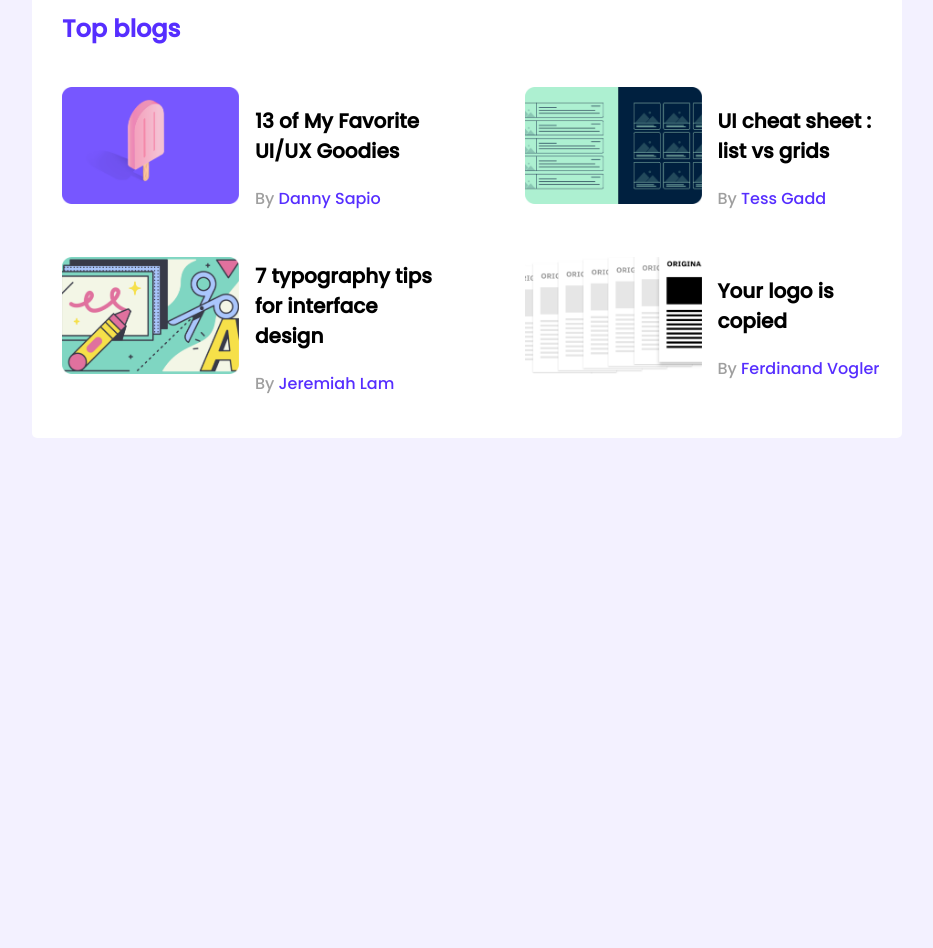
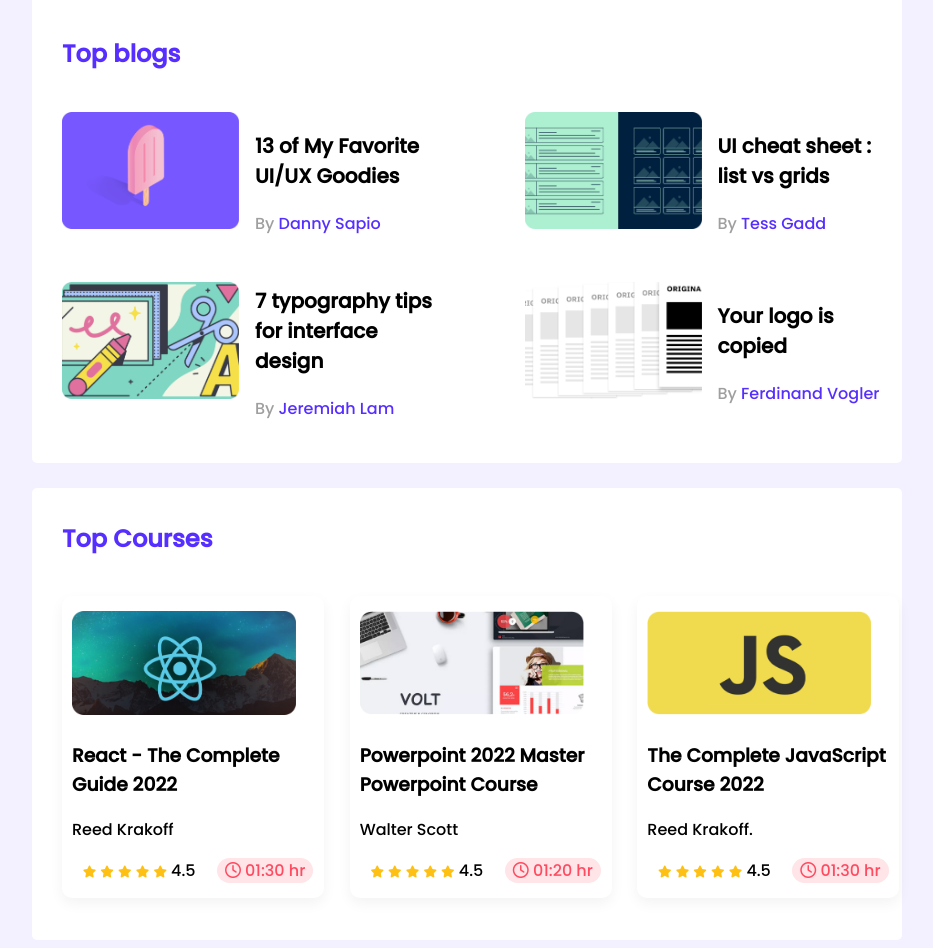
Before and after one commit to mubashwirphero1/leader-board-css3, a plain HTML site: page index.html in a window 1280 px wide. Shown: the part 354-1302 px from the top of the page, without its empty margins (173-1106 px from the left). Before the commit the page ends 800 px from the top, so only its background shows below. Drawn offline with Linux system fonts and the light colour scheme.

Commit message:
responsive done

```diff
--- a/index.html
+++ b/index.html
@@ -6,6 +6,8 @@
     <meta http-equiv="X-UA-Compatible" content="IE=edge">
     <meta name="viewport" content="width=device-width, initial-scale=1.0">
     <title>Leader Board | Programming Hero Project</title>
+    <!-- Font Awesome -->
+    <script src="https://kit.fontawesome.com/1aed777bd9.js" crossorigin="anonymous"></script>
     <!-- stylesheets -->
     <link rel="stylesheet" href="styles/style.css">
 </head>
@@ -91,6 +93,82 @@
                 </article>
             </div>
         </section>
+        <section class="container">
+            <div class="top-courses">
+                <h2 class="section-title">Top Courses</h2>
+                <div class="courses">
+                    <div class="course">
+                        <div class="course-banner">
+                            <img src="images/courses/course-1.png" alt="Image of React course">
+                        </div>
+                        <div class="course-detail">
+                            <h3 class="course-title">React - The Complete Guide 2022</h3>
+                            <p class="course-trainer">Reed Krakoff</p>
+                            <div class="course-info">
+                                <div class="ratings">
+                                    <i class="fas fa-star"></i>
+                                    <i class="fas fa-star"></i>
+                                    <i class="fas fa-star"></i>
+                                    <i class="fas fa-star"></i>
+                                    <i class="fas fa-star"></i>
+                                    <span>4.5</span>
+                                </div>
+                                <div class="course-duration">
+                                    <i class="far fa-clock"></i>
+                                    <span>01:30 hr</span>
+                                </div>
+                            </div>
+                        </div>
+                    </div>
+                    <div class="course">
+                        <div class="course-banner">
+                            <img src="images/courses/course-2.png" alt="Image of Powerpoint course">
+                        </div>
+                        <div class="course-detail">
+                            <h3 class="course-title">Powerpoint 2022 Master Powerpoint Course</h3>
+                            <p class="course-trainer">Walter Scott</p>
+                            <div class="course-info">
+                                <div class="ratings">
+                                    <i class="fas fa-star"></i>
+                                    <i class="fas fa-star"></i>
+                                    <i class="fas fa-star"></i>
+                                    <i class="fas fa-star"></i>
+                                    <i class="fas fa-star"></i>
+                                    <span>4.5</span>
+                                </div>
+                                <div class="course-duration">
+                                    <i class="far fa-clock"></i>
+                                    <span>01:20 hr</span>
+                                </div>
+                            </div>
+                        </div>
+                    </div>
+                    <div class="course">
+                        <div class="course-banner">
+                            <img src="images/courses/course-3.png" alt="Image of Javascript course">
+                        </div>
+                        <div class="course-detail">
+                            <h3 class="course-title">The Complete JavaScript Course 2022</h3>
+                            <p class="course-trainer">Reed Krakoff.</p>
+                            <div class="course-info">
+                                <div class="ratings">
+                                    <i class="fas fa-star"></i>
+                                    <i class="fas fa-star"></i>
+                                    <i class="fas fa-star"></i>
+                                    <i class="fas fa-star"></i>
+                                    <i class="fas fa-star"></i>
+                                    <span>4.5</span>
+                                </div>
+                                <div class="course-duration">
+                                    <i class="far fa-clock"></i>
+                                    <span>01:30 hr</span>
+                                </div>
+                            </div>
+                        </div>
+                    </div>
+                </div>
+            </div>
+        </section>
     </main>
 </body>
 
--- a/styles/style.css
+++ b/styles/style.css
@@ -7,12 +7,14 @@ body{
 }
 main{
     display: flex;
-    justify-content: center;
+    flex-direction: column;
+    align-items: center;
 }
 .container{
     width: 870px;
     background-color: #fff;
     border-radius: 5px;
+    margin-top: 25px;
 }
 hr{
     border: 1px solid #D1D1D1;
@@ -77,3 +79,78 @@ hr{
     color: #562EFF;
     text-decoration: none;
 }
+/* Top courses styles */
+.top-courses{
+    padding: 33px 0 42px 30px;
+}
+.courses{
+    display: grid;
+    grid-column-gap: 23px;
+    grid-template-columns: repeat(3, 1fr);
+}
+.course{
+    width: 252px;
+    height: 269;
+    box-shadow: 0px 5.34229px 13.3557px rgba(0, 0, 0, 0.05);
+    padding-left: 10px;
+    padding-top: 15px;
+    padding-bottom: 15px;
+    border-radius: 10px;
+}
+.course-banner img{
+    width: 224px;
+    height: 104px;
+}
+.course-info{
+    display: flex;
+    justify-content: space-around;
+}
+.fa-star{
+    color: #FFC014;
+    font-size: 12px;
+}
+.fa-star:last-child{
+    color: #AEAEAE;
+}
+.course-duration{
+    background: #FFE4E8;
+    border-radius: 14.6913px;
+    color: #FF4A60;
+    padding: 0 8px;
+}
+
+/* ------------Media Quieries--------------- */
+/* Mobile devices */
+@media only screen and (max-width:688px) {
+    .container{
+        width: 100%;
+    }
+    .players, .blogs, .courses{
+        grid-template-columns: repeat(1, 1fr);
+    }
+    .player{
+        flex-direction: column;
+    }
+    .blog, .blog-info{
+        align-items: flex-start;
+        justify-content: flex-start;
+        flex-direction: column;
+        margin-left: 0;
+    }
+    hr{
+        width: 80%;
+    }
+}
+/* Tablet devices */
+@media only screen and (min-width:688px) and (max-width:992px) {
+    .container{
+        width: 100%;
+    }
+    .players, .blogs, .courses{
+        grid-template-columns: repeat(2, 1fr);
+        grid-column-gap: 1.5%;
+    }
+    hr{
+        width: 80%;
+    }
+}
```
